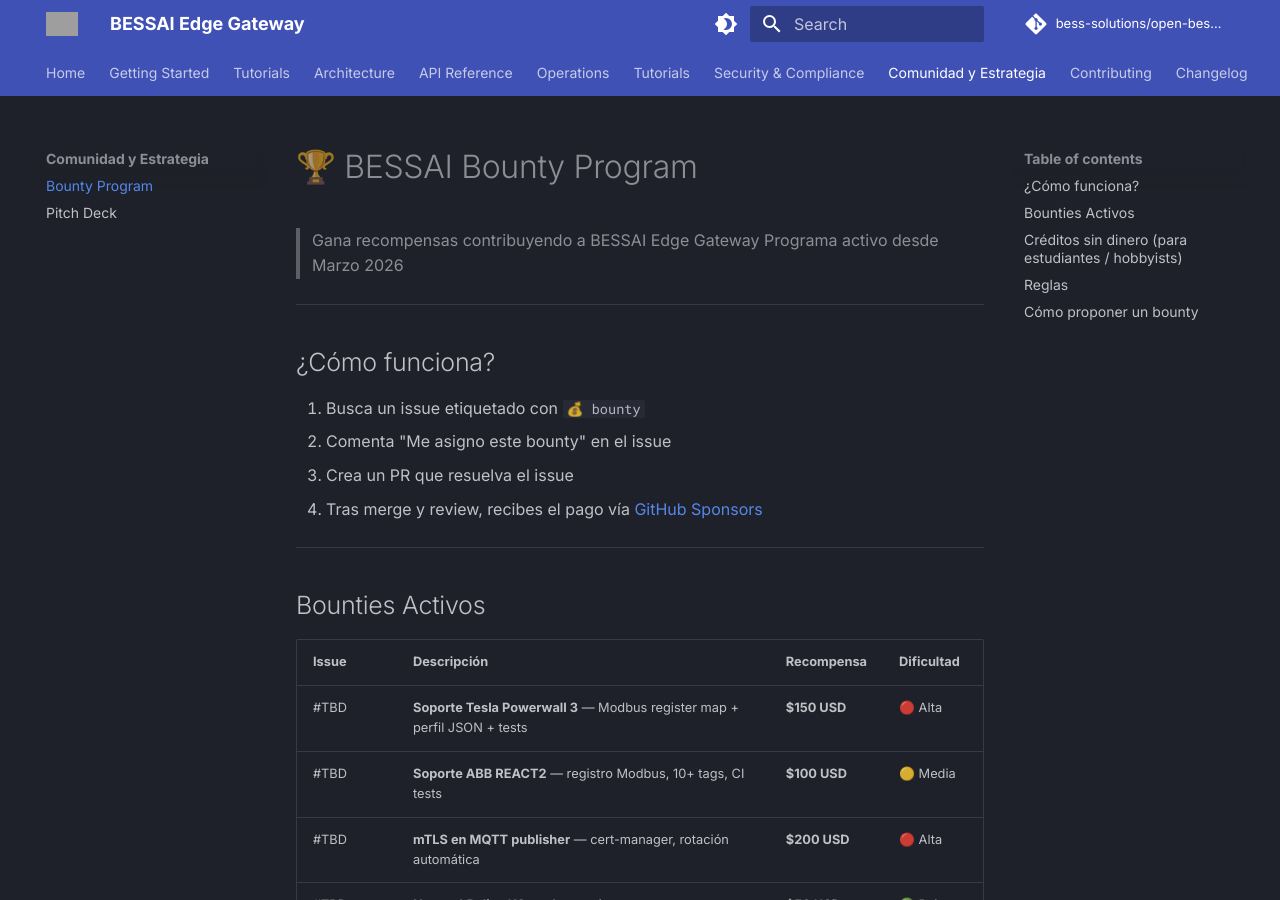
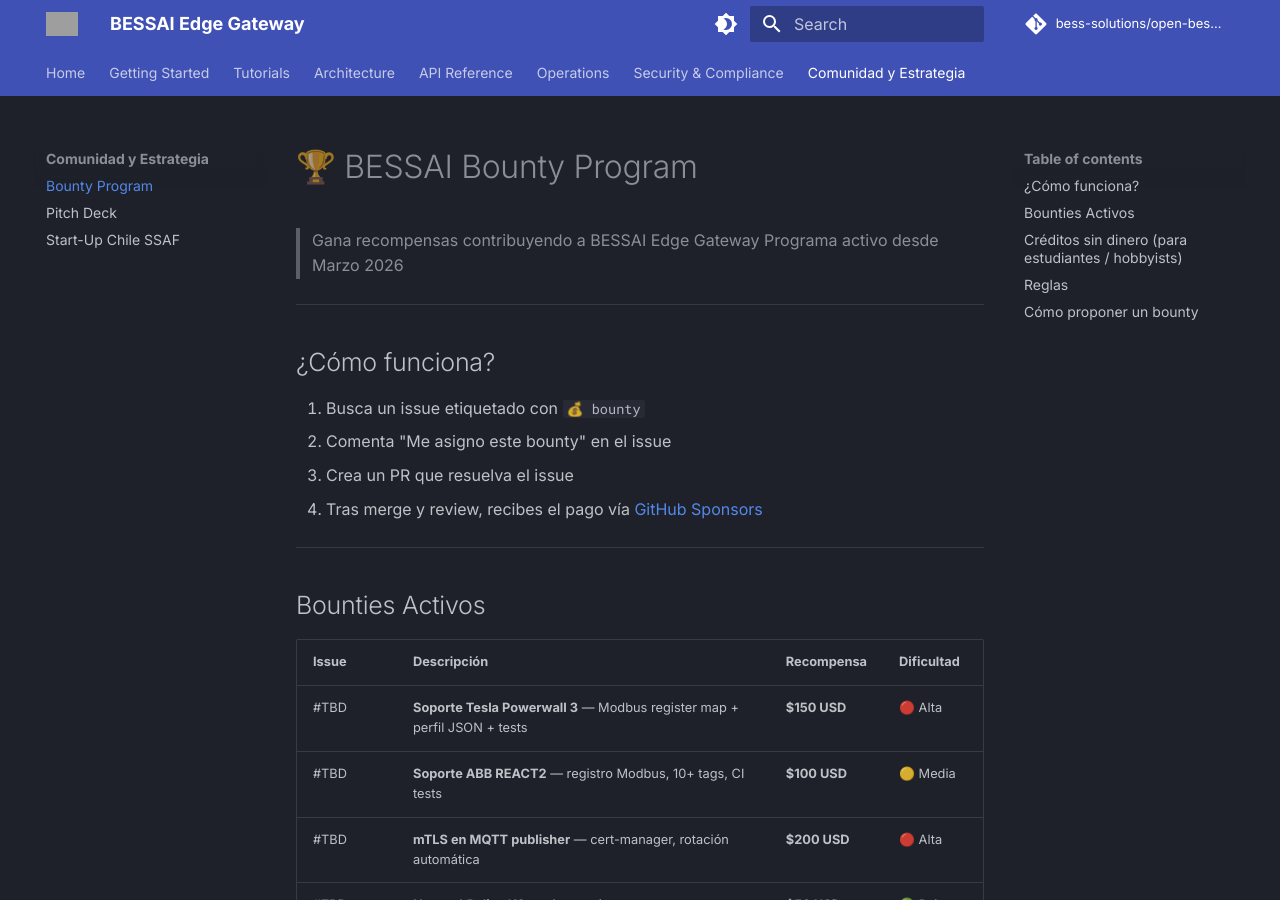
Before and after one commit to bess-solutions/open-bess-edge, an MkDocs documentation site: the page built from docs/bounty_program.md, in a window 1280 px wide and 900 px high. Built offline with MkDocs 1.6.1 and Material for MkDocs 9.7.7, drawn with Linux system fonts in a browser that asks for light colours; comment, search, counter and statistics services are not loaded; the version menu is left out; some of the changed lines change nothing that is shown; grey boxes are pictures that could not be loaded.

Commit message:
fix(docs): mkdocs nav - eliminar refs inexistentes, corregir strict mode

```diff
--- a/mkdocs.yml
+++ b/mkdocs.yml
@@ -71,27 +71,27 @@
   - Getting Started:
     - Quick Start (5 min): tutorials/quickstart_5min.md
     - Local Development: local_development.md
-    - Docker Setup: docker_setup.md
     - Raspberry Pi 4/5: quickstart_rpi.md
   - Tutorials:
     - Deploy en 5 Minutos: tutorials/quickstart_5min.md
+    - Conectar Hardware Real: tutorials/connecting_real_hardware.md
     - MQTT + Home Assistant: tutorials/integration_homeassistant.md
     - MQTT Integration (full): mqtt_integration.md
   - Architecture:
     - Overview: architecture.md
     - Sim-First Strategy: simulation_registry.md
-    - Decision Records (ADRs): adr/README.md
+    - Roadmap v2.0: bessai_v2_roadmap.md
+    - Decision Records (ADRs):
+      - Overview: adr/README.md
+      - ADR-001 Pydantic Settings: adr/0001-pydantic-settings-config.md
+      - ADR-002 Modbus Encoding: adr/0002-struct-modbus-encoding.md
+      - ADR-003 IDS Anomaly: adr/0003-isolation-forest-anomaly-detection.md
+      - ADR-004 ONNX Inference: adr/0004-onnx-offline-inference.md
+      - ADR-005 GCP Pub/Sub: adr/0005-gcp-pubsub-telemetry.md
   - API Reference: api_reference.md
   - Operations:
     - Runbook: runbook.md
-    - Prometheus Alerts: alerting.md
-  - Tutorials:
-    - Deploy en 5 Minutos: tutorials/quickstart_5min.md
-    - Conectar Hardware Real: tutorials/connecting_real_hardware.md
-    - MQTT + Home Assistant: tutorials/integration_homeassistant.md
-    - MQTT Integration (full): mqtt_integration.md
   - Security & Compliance:
-    - Security Model: security_model.md
     - NTSyCS Compliance: compliance/ntscys_compliance.md
     - IEC 62443 Mapping: compliance/iec62443_mapping.md
     - IEC 62443 SL-2 Gap: compliance/iec62443_sl2_gap.md
@@ -99,11 +99,7 @@
   - Comunidad y Estrategia:
     - Bounty Program: bounty_program.md
     - Pitch Deck: pitch_deck.md
-  - Contributing:
-    - Guide: ../CONTRIBUTING.md
-    - Code of Conduct: ../CODE_OF_CONDUCT.md
-    - Governance: ../GOVERNANCE.md
-  - Changelog: changelog.md
+    - Start-Up Chile SSAF: startup_chile_ssaf.md
 
 extra:
   social:
```
